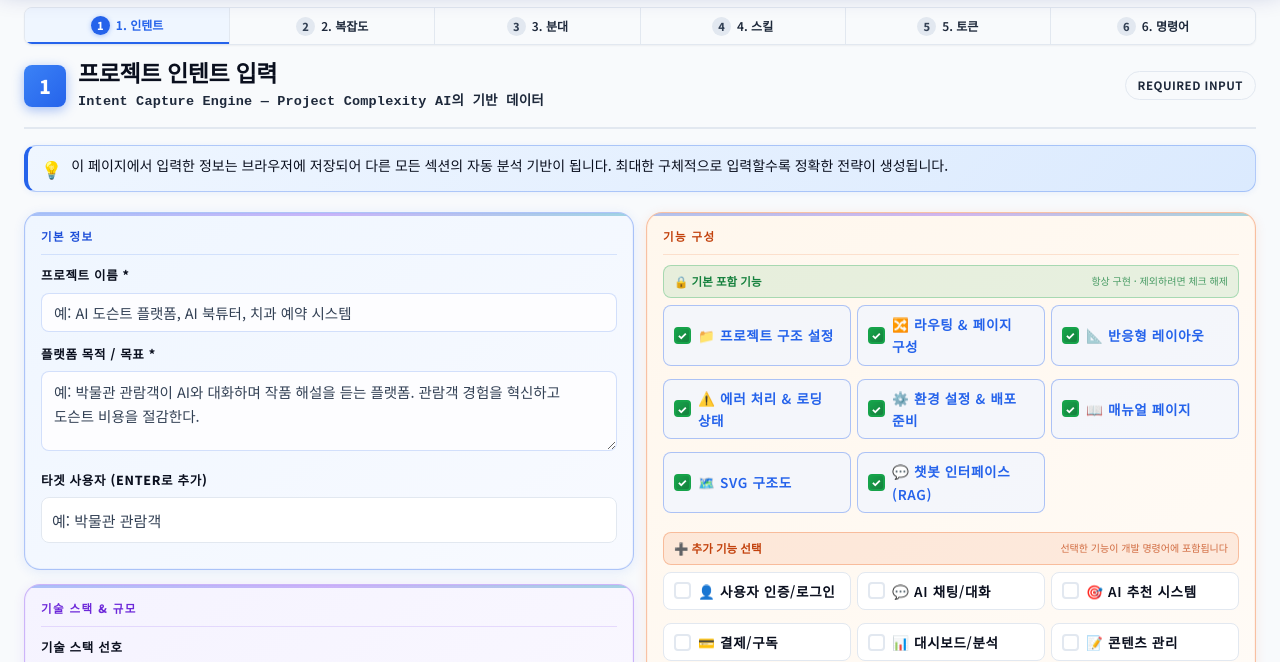
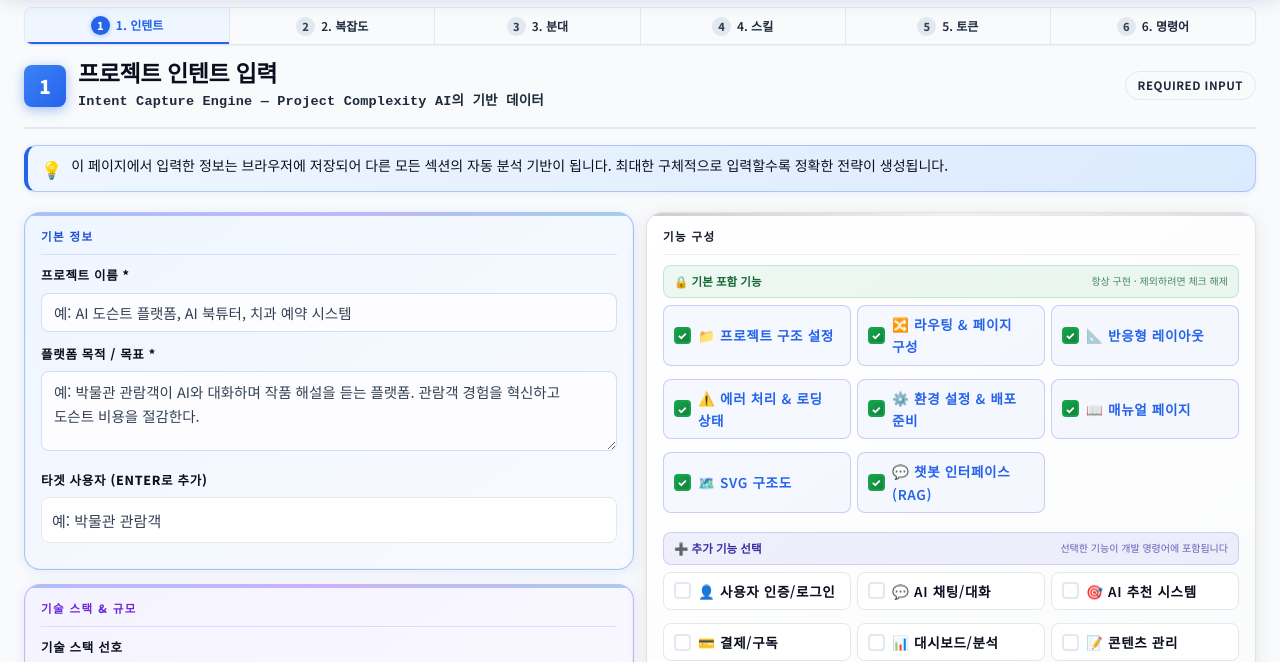
Before and after one commit to jaiwshim-project/10-VibeCoding_OS, a plain HTML site: page pages/01-intent.html in a window 1280 px wide. Shown: the part 87-749 px from the top of the page. Drawn offline with Linux system fonts and the light colour scheme.

Commit message:
feat: 01-intent 기능 구성 섹션 프리미엄 화이트 테마 적용
Co-Authored-By: Claude Sonnet 4.6 <noreply@anthropic.com>

```diff
--- a/pages/01-intent.html
+++ b/pages/01-intent.html
@@ -47,13 +47,17 @@
 }
 .card-ai .card-title  { color:#15803d;border-bottom-color:rgba(22,163,74,.15) }
 
-/* 핵심 기능 카드 — 오렌지 */
+/* 기능 구성 카드 — 프리미엄 화이트 */
 .card-feat {
-  background:linear-gradient(145deg,#fff7ed 0%,#fffcf9 100%);
-  border-color:rgba(234,88,12,.35);
-  box-shadow:0 2px 12px rgba(234,88,12,.1), inset 0 0 0 1px rgba(234,88,12,.05);
+  background:linear-gradient(145deg,#ffffff 0%,#f9fafb 100%);
+  border-color:rgba(0,0,0,.1);
+  box-shadow:0 4px 24px rgba(0,0,0,.07), 0 1px 4px rgba(0,0,0,.04),
+             inset 0 1px 0 rgba(255,255,255,1);
 }
-.card-feat .card-title { color:#c2410c;border-bottom-color:rgba(234,88,12,.15) }
+.card-feat::before {
+  background:linear-gradient(90deg,#6b7280,#d1d5db,#9ca3af);
+}
+.card-feat .card-title { color:#111827;border-bottom-color:rgba(0,0,0,.06) }
 
 /* 기능 섹션 헤더 */
 .feat-section-hd {
@@ -65,22 +69,22 @@
   font-size:10px;font-weight:500;opacity:.75;
 }
 .feat-default-hd {
-  background:rgba(22,163,74,.1);border:1.5px solid rgba(22,163,74,.3);color:#15803d;
+  background:rgba(22,163,74,.08);border:1.5px solid rgba(22,163,74,.2);color:#166534;
 }
 .feat-extra-hd {
-  background:rgba(234,88,12,.1);border:1.5px solid rgba(234,88,12,.3);color:#c2410c;
+  background:rgba(79,70,229,.08);border:1.5px solid rgba(79,70,229,.2);color:#3730a3;
   margin-top:12px;
 }
 
 /* 기본 포함 기능 체크박스 스타일 */
 .cb-item.cb-default {
-  border-color:rgba(22,163,74,.2);background:rgba(240,253,244,.5);
+  border-color:rgba(22,163,74,.15);background:rgba(240,253,244,.4);
 }
 .cb-item.cb-default input:checked ~ .cb-box {
   background:linear-gradient(135deg,#16a34a,#15803d);border-color:#16a34a;
 }
 .cb-item.cb-default input:checked ~ .cb-box::after { border-color:#fff }
-.cb-item.cb-default:hover { background:rgba(22,163,74,.08);border-color:rgba(22,163,74,.35) }
+.cb-item.cb-default:hover { background:rgba(22,163,74,.07);border-color:rgba(22,163,74,.28) }
 
 /* 제외된 기본 기능 표시 */
 .cb-item.cb-default input:not(:checked) ~ .cb-label { text-decoration:line-through;opacity:.45 }
@@ -90,9 +94,9 @@
 #projScale .radio-btn.active  { background:#f5f3ff;border-color:#7c3aed;color:#6d28d9;box-shadow:0 1px 6px rgba(124,58,237,.2) }
 #aiLevel   .radio-btn.active  { background:#f0fdf4;border-color:#16a34a;color:#15803d;box-shadow:0 1px 6px rgba(22,163,74,.2) }
 
-/* 체크박스 아이템 hover */
-.cb-item:hover { background:rgba(37,99,235,.05);border-color:rgba(37,99,235,.25) }
-.cb-item:has(input:checked) { border-color:rgba(37,99,235,.35);background:rgba(239,246,255,.7) }
+/* 체크박스 아이템 hover — 프리미엄 화이트 */
+.cb-item:hover { background:rgba(0,0,0,.02);border-color:rgba(0,0,0,.15) }
+.cb-item:has(input:checked) { border-color:rgba(79,70,229,.25);background:rgba(238,242,255,.5) }
 
 /* 저장 영역 */
 .save-area {
```
